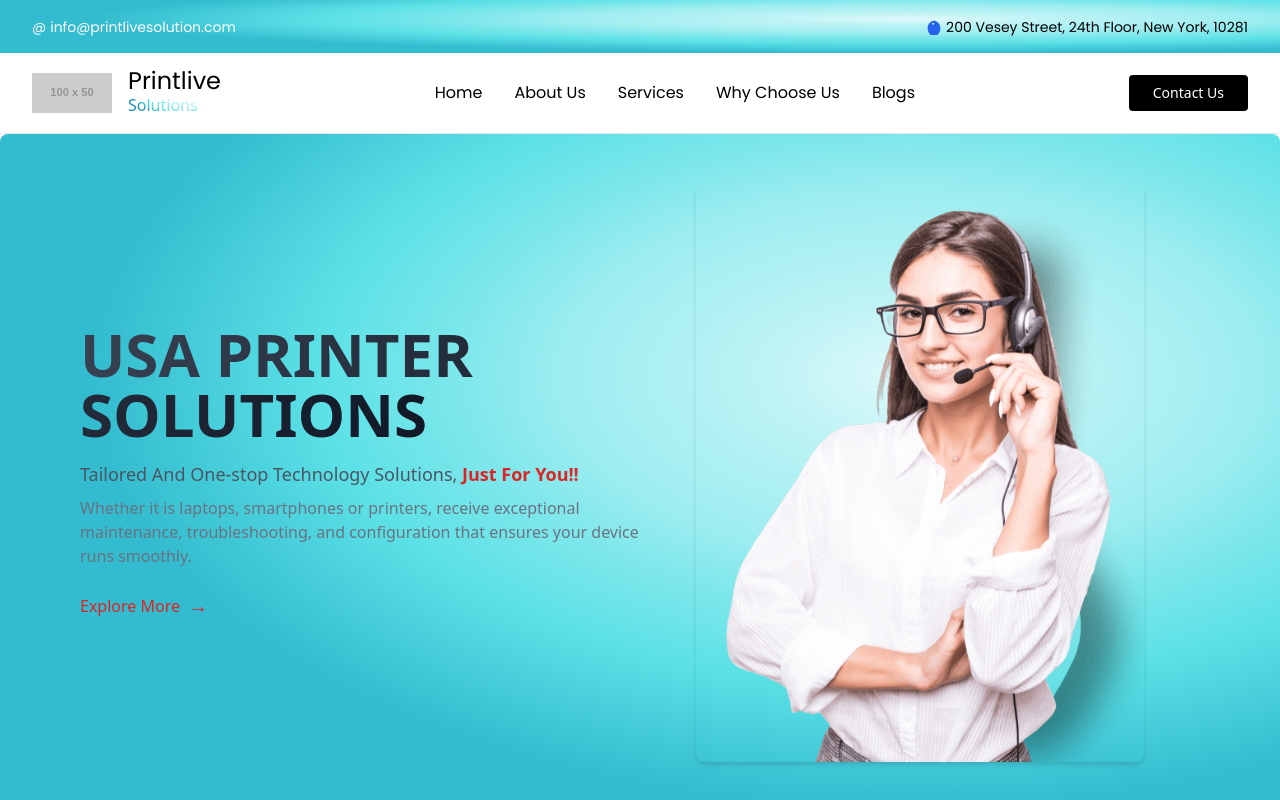
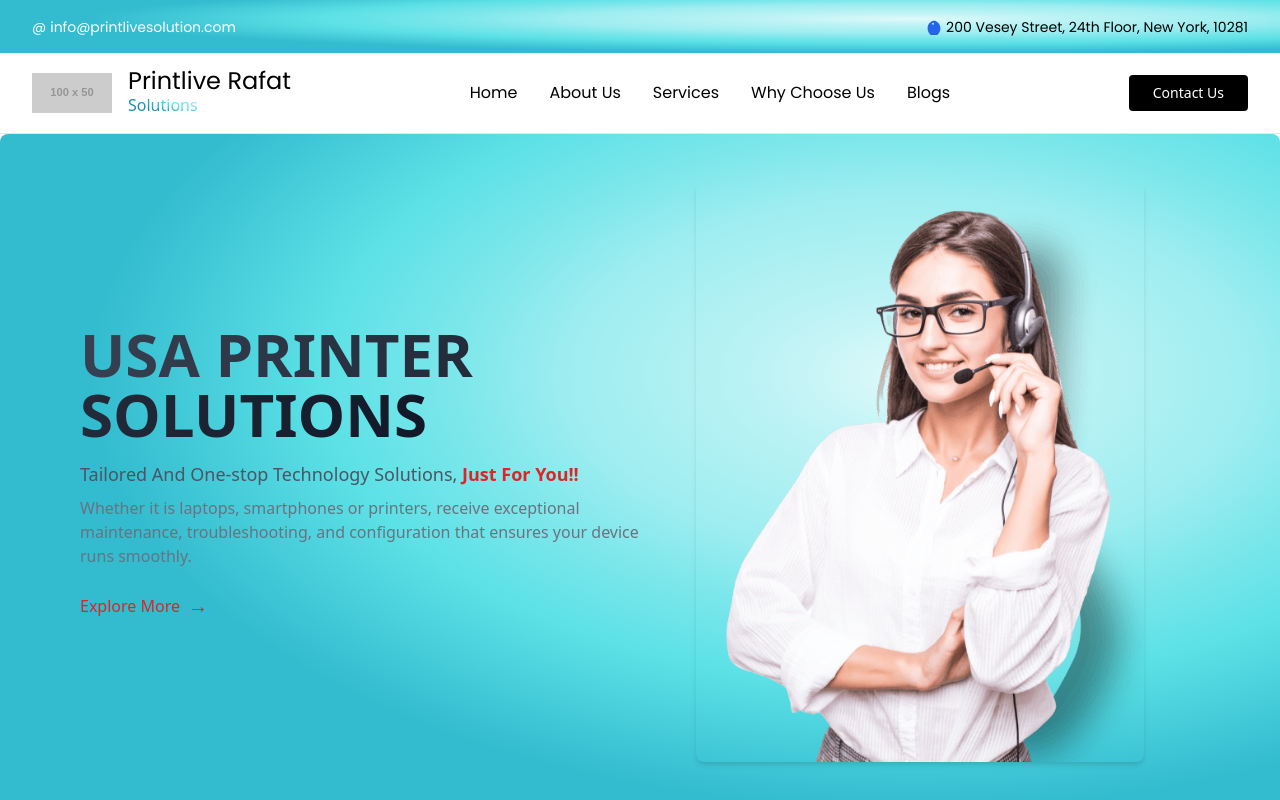
Before and after one commit to rafatparween/USA-Printer, a React (Vite) app: page / in a window 1280 px wide. Shown: the top 800 px of the page. Built offline with nearby package versions, Linux system fonts and the light colour scheme.

Commit message:
some changes done

```diff
--- a/src/Components/Navbar.jsx
+++ b/src/Components/Navbar.jsx
@@ -41,7 +41,7 @@ function Navbar() {
                     />
                     <div>
                         <h1 className="text-2xl font-poppins text-black leading-none">
-                        Printlive
+                        Printlive Rafat
                         </h1>
                         <h2 className="gradient-text text-base font-medium">Solutions</h2>
                     </div>
```
